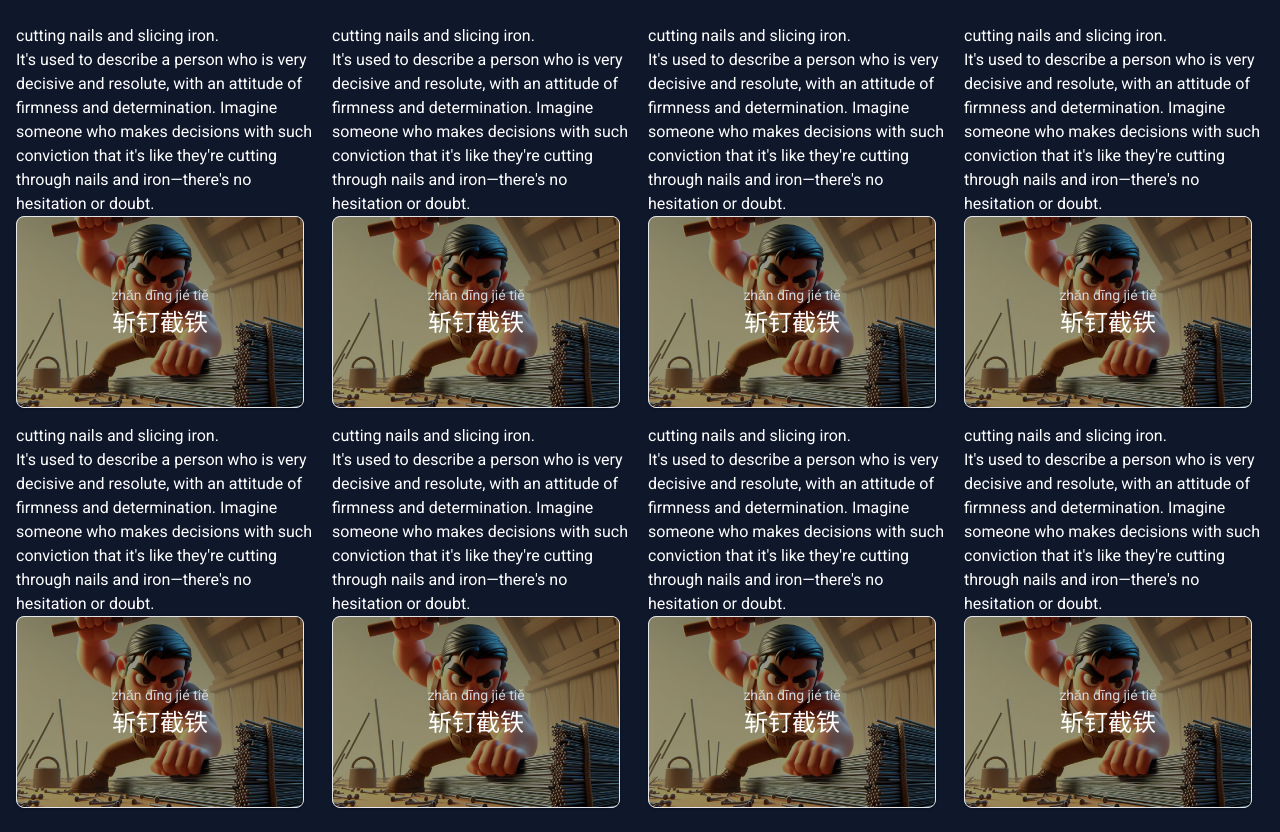
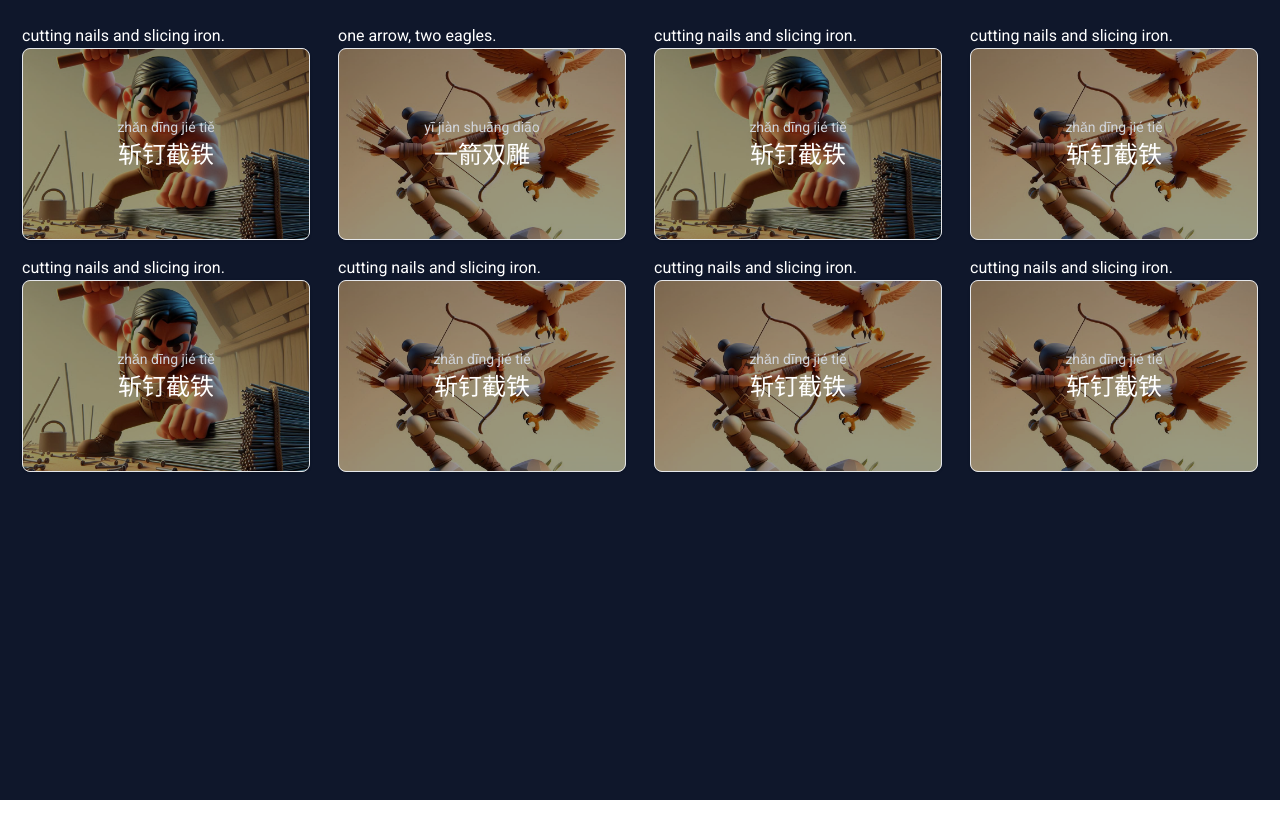
Before and after one commit to francislainy/chengyu-memo, an Angular app: page / in a window 1280 px wide. After the commit the page ends 800 px from the top, so only its background shows below. Built offline with nearby package versions, Linux system fonts and the light colour scheme.

Commit message:
More work on dialog

```diff
--- a/src/app/components/chengyu-detail/chengyu-detail.component.html
+++ b/src/app/components/chengyu-detail/chengyu-detail.component.html
@@ -1,12 +1,11 @@
-<div class="min-h-screen bg-grey-200 overflow-auto">
-  <div class="flex flex-col justify-center items-center p-4 w-full h-full mt-8 mb-8">
-    <p>{{ data.chengyu }}</p>
+<div class="min-h-screen bg-grey-200 p-4 -mt-14">
+  <div class="flex flex-col justify-center items-center w-full h-full">
+    <p class="mt-2">{{ data.chengyu }}</p>
     <p>{{ data.pinyin }}</p>
-
     <h1 class="mb-2">{{ data.translation }}</h1>
-    <app-card-decorator [cardClass]="'!w-120 !h-100'">
-      <img [src]="data.image" alt="{{ data.chengyu }}" class="w-full h-auto object-cover"/>
+    <app-card-decorator [cardClass]="'!w-120 !h-80'">
+      <img [src]="data.image" alt="{{ data.chengyu }}" class="w-full h-full object-cover"/>
     </app-card-decorator>
-    <p class="ml-4 mr-4 mt-2">{{ data.description }}</p>
+    <p class="ml-4 mr-4 mt-2 -mb-6">{{ data.description }}</p>
   </div>
 </div>
--- a/src/app/components/chengyu-item/chengyu-item.component.html
+++ b/src/app/components/chengyu-item/chengyu-item.component.html
@@ -1,5 +1,4 @@
 <p>{{ chengyu.translation }}</p>
-<p>{{ chengyu.description }}</p>
 
 <app-card-decorator [cardClass]="'!w-72 !h-48'" (click)="openDialog()">
   <div class="w-full h-full relative">
--- a/src/app/components/chengyu-list/chengyu-list.component.ts
+++ b/src/app/components/chengyu-list/chengyu-list.component.ts
@@ -23,11 +23,11 @@ export class ChengyuListComponent {
     },
     {
       id: 2,
-      chengyu: "斩钉截铁",
-      pinyin: "zhǎn dīng jié tiě",
-      image: "zhandingjietie-斩钉截铁.png",
-      translation: "cutting nails and slicing iron.",
-      description: "It's used to describe a person who is very decisive and resolute, with an attitude of firmness and determination. Imagine someone who makes decisions with such conviction that it's like they're cutting through nails and iron—there's no hesitation or doubt."
+      chengyu: "一箭双雕",
+      pinyin: "yī jiàn shuāng diāo",
+      image: "yijianshuangdiao-箭双雕.png",
+      translation: "one arrow, two eagles.",
+      description: "It means achieving two goals with a single action, much like the English phrase \"killing two birds with one stone.\" Imagine a skilled archer releasing a single arrow that hits two eagles at once—it's all about efficiency and skill."
     },
     {
       id: 3,
@@ -41,7 +41,7 @@ export class ChengyuListComponent {
       id: 4,
       chengyu: "斩钉截铁",
       pinyin: "zhǎn dīng jié tiě",
-      image: "zhandingjietie-斩钉截铁.png",
+      image: "yijianshuangdiao-箭双雕.png",
       translation: "cutting nails and slicing iron.",
       description: "It's used to describe a person who is very decisive and resolute, with an attitude of firmness and determination. Imagine someone who makes decisions with such conviction that it's like they're cutting through nails and iron—there's no hesitation or doubt."
     },
@@ -57,7 +57,7 @@ export class ChengyuListComponent {
       id: 6,
       chengyu: "斩钉截铁",
       pinyin: "zhǎn dīng jié tiě",
-      image: "zhandingjietie-斩钉截铁.png",
+      image: "yijianshuangdiao-箭双雕.png",
       translation: "cutting nails and slicing iron.",
       description: "It's used to describe a person who is very decisive and resolute, with an attitude of firmness and determination. Imagine someone who makes decisions with such conviction that it's like they're cutting through nails and iron—there's no hesitation or doubt."
     },
@@ -65,7 +65,7 @@ export class ChengyuListComponent {
       id: 7,
       chengyu: "斩钉截铁",
       pinyin: "zhǎn dīng jié tiě",
-      image: "zhandingjietie-斩钉截铁.png",
+      image: "yijianshuangdiao-箭双雕.png",
       translation: "cutting nails and slicing iron.",
       description: "It's used to describe a person who is very decisive and resolute, with an attitude of firmness and determination. Imagine someone who makes decisions with such conviction that it's like they're cutting through nails and iron—there's no hesitation or doubt."
     },
@@ -73,7 +73,7 @@ export class ChengyuListComponent {
       id: 8,
       chengyu: "斩钉截铁",
       pinyin: "zhǎn dīng jié tiě",
-      image: "zhandingjietie-斩钉截铁.png",
+      image: "yijianshuangdiao-箭双雕.png",
       translation: "cutting nails and slicing iron.",
       description: "It's used to describe a person who is very decisive and resolute, with an attitude of firmness and determination. Imagine someone who makes decisions with such conviction that it's like they're cutting through nails and iron—there's no hesitation or doubt."
     },
```
Also changed, not shown: public/yijianshuangdiao-箭双雕.png (added).
